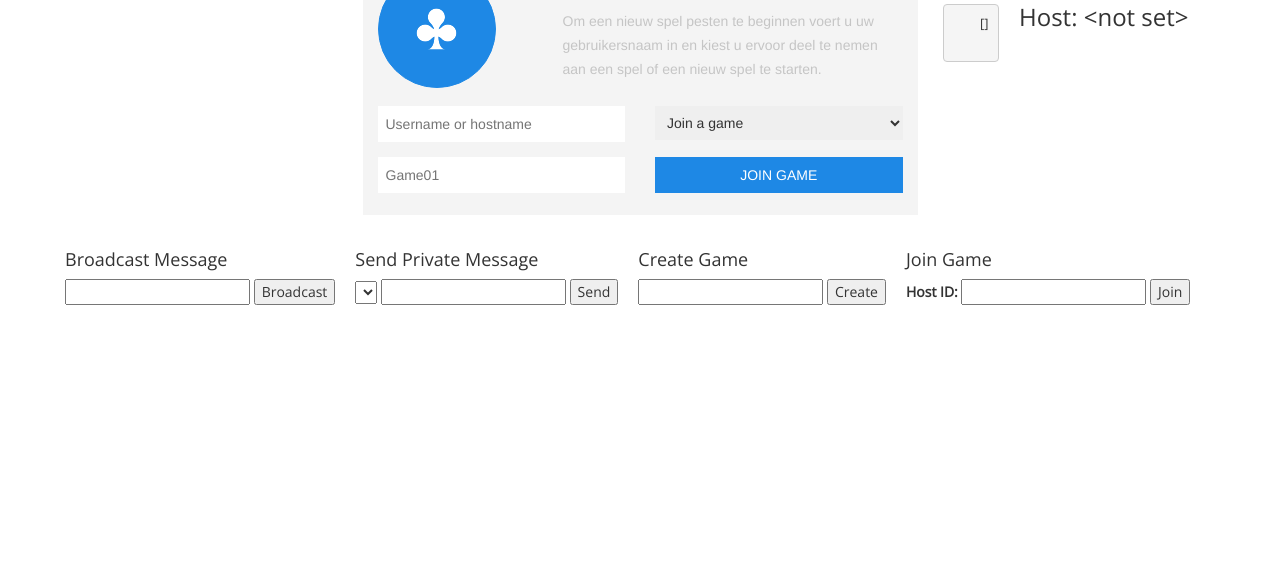
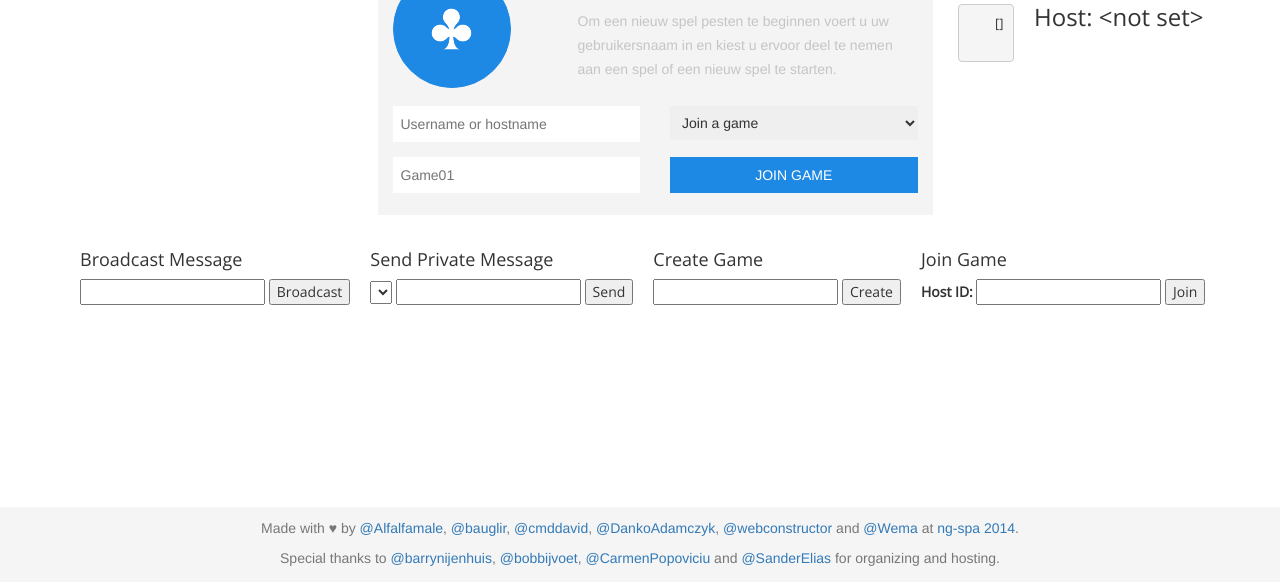
Before and after one commit to bauglir/crazyeights, a website: page index.html in a window 1280 px wide. Shown: the part 218-800 px from the top of the page. Drawn offline with nearby package versions, Linux system fonts and the light colour scheme; no server answers.

Commit message:
Add a sticky footer with some credits

```diff
--- a/app/styles/main.css
+++ b/app/styles/main.css
@@ -6,8 +6,13 @@ body, html {
 	overflow: auto;
 }
 
+html {
+  position: relative;
+}
+
 body {
-	padding: 0 0 0 30px;
+  /* The bottom padding matches the height of the sticky footer */
+	padding: 0 0 75px 0;
 }
 
 h1 {
@@ -18,6 +23,18 @@ h1 {
 	float: left;
 	margin: 10px;
 	font-family: 'Open Sans', Arial;
+}
+
+.footer {
+  position: absolute;
+  bottom: 0;
+  width: 100%;
+  text-align: center;
+  padding-top: 1.5ex;
+
+  /* The height of the footer, this should match the bottom padding of the body */
+  height: 75px;
+  background-color: #f5f5f5;
 }
 
 .login-modal {
--- a/index.html
+++ b/index.html
@@ -14,6 +14,7 @@
     <script src="bower_components/qrcode-generator/js/qrcode.js"></script>
 </head>
 <body>
+<div class="container">
   <div id="header">
     <div class="container">
       <div class="row">
@@ -29,7 +30,17 @@
       </div>
     </div>
   </div>
-<div id="footer"></div>
+</div>
+<footer class="footer">
+  <div class="container">
+    <p class="text-muted">
+      Made with &#x2665; by <a href="https://github.com/Alfalfamale">@Alfalfamale</a>, <a href="https://github.com/bauglir">@bauglir</a>, <a href="https://github.com/cmddavid">@cmddavid</a>, <a href="https://github.com/DankoAdamczyk">@DankoAdamczyk</a>, <a href="https://github.com/webconstructor">@webconstructor</a> and <a href="https://github.com/Wema">@Wema</a> at <a href="https://plus.google.com/events/c1b0q798cb6mg08pgl3ac1g700c">ng-spa 2014</a>.
+    </p>
+    <p class="text-muted">
+    Special thanks to <a href="https://github.com/barrynijenhuis">@barrynijenhuis</a>, <a href="https://github.com/bobbijvoet">@bobbijvoet</a>, <a href="https://github.com/CarmenPopoviciu">@CarmenPopoviciu</a> and <a href="https://github.com/SanderElias">@SanderElias</a> for organizing and hosting.
+    </p>
+  </div>
+</footer>
 <script src="app/app.js"></script>
 <script src="app/config.route.js"></script>
 <script src="app/home/home.js"></script>
```
Lines whose indentation alone changed are shown as unchanged.
